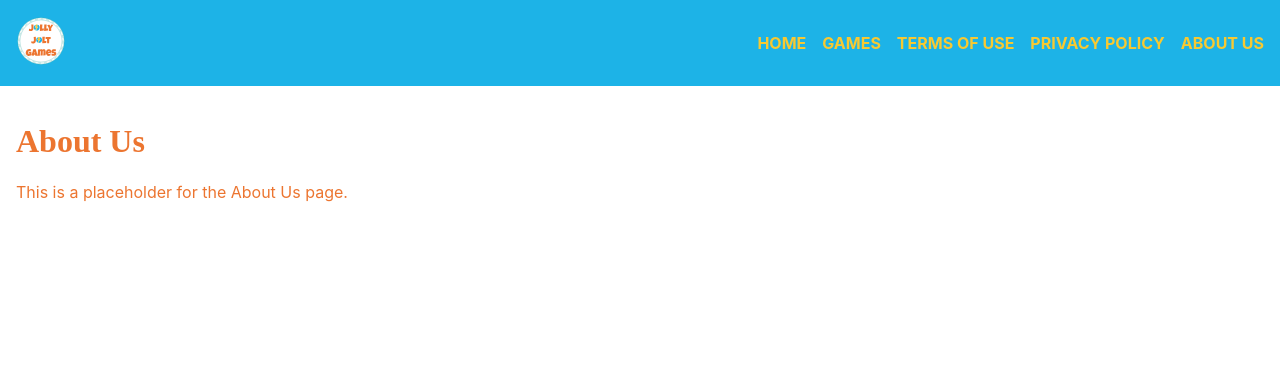
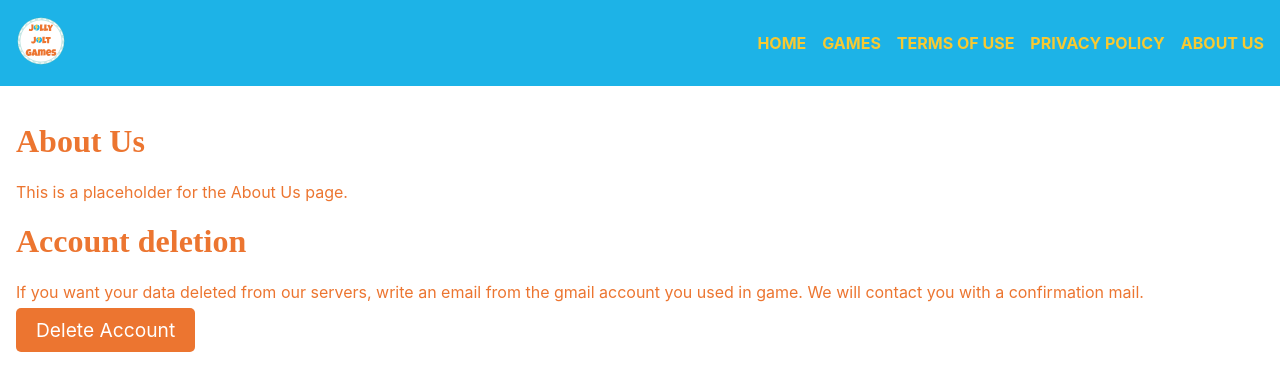
Before and after one commit to VictoriaStudios/jollyjoltwebsite, a React (Vite) app: page /about-us in a window 1280 px wide. Shown: the top 390 px of the page. Built offline with nearby package versions, Linux system fonts and the light colour scheme.

Commit message:
Added about us account deletion

```diff
--- a/src/index.css
+++ b/src/index.css
@@ -3,6 +3,7 @@
   --secondary-color: #1db3e7ff;
   --tertiary-color: #3eb0a9ff;
   --quartery-color: #f8c931;
+  color: var(--main-color);
 @import url('https://fonts.googleapis.com/css2?family=Happy+Monkey&display=swap');
 @import url('https://fonts.googleapis.com/css2?family=Luckiest+Guy&display=swap');
 
@@ -13,9 +14,6 @@
   --quartery-color: #f8c931;
 }
 
-*{
-  color: var(--main-color);
-}
 
 h1,h2,h3,h4,h5,h6{
   font-family:'Luckiest Guy';
--- /dev/null
+++ b/src/pages/AboutUs.module.css
@@ -0,0 +1,15 @@
+.button {
+  background-color: #ec7530;
+  color: white;
+  padding: 10px 20px;
+  border: none;
+  border-radius: 5px;
+  text-decoration: none;
+  font-size: 1.2rem;
+  cursor: pointer;
+}
+
+.button:hover {
+  background-color: #1db3e7;
+  color: var(--primary-color);
+}
--- a/src/pages/AboutUs.tsx
+++ b/src/pages/AboutUs.tsx
@@ -1,11 +1,15 @@
 
 import React from 'react';
+import styles from './AboutUs.module.css';
 
 const AboutUs: React.FC = () => {
   return (
     <div>
       <h1>About Us</h1>
       <p>This is a placeholder for the About Us page.</p>
+      <h1>Account deletion</h1>
+      <p>If you want your data deleted from our servers, write an email from the gmail account you used in game. We will contact you with a confirmation mail.</p>
+      <a href="mailto:marcel.bruna@epistula-electronica.de?subject=Account%20Deletion&body=Hi,<br/> I%20would%20like%20to%20have%20my%20account%20deleted." className={styles.button}>Delete Account</a>
     </div>
   );
 };
```
